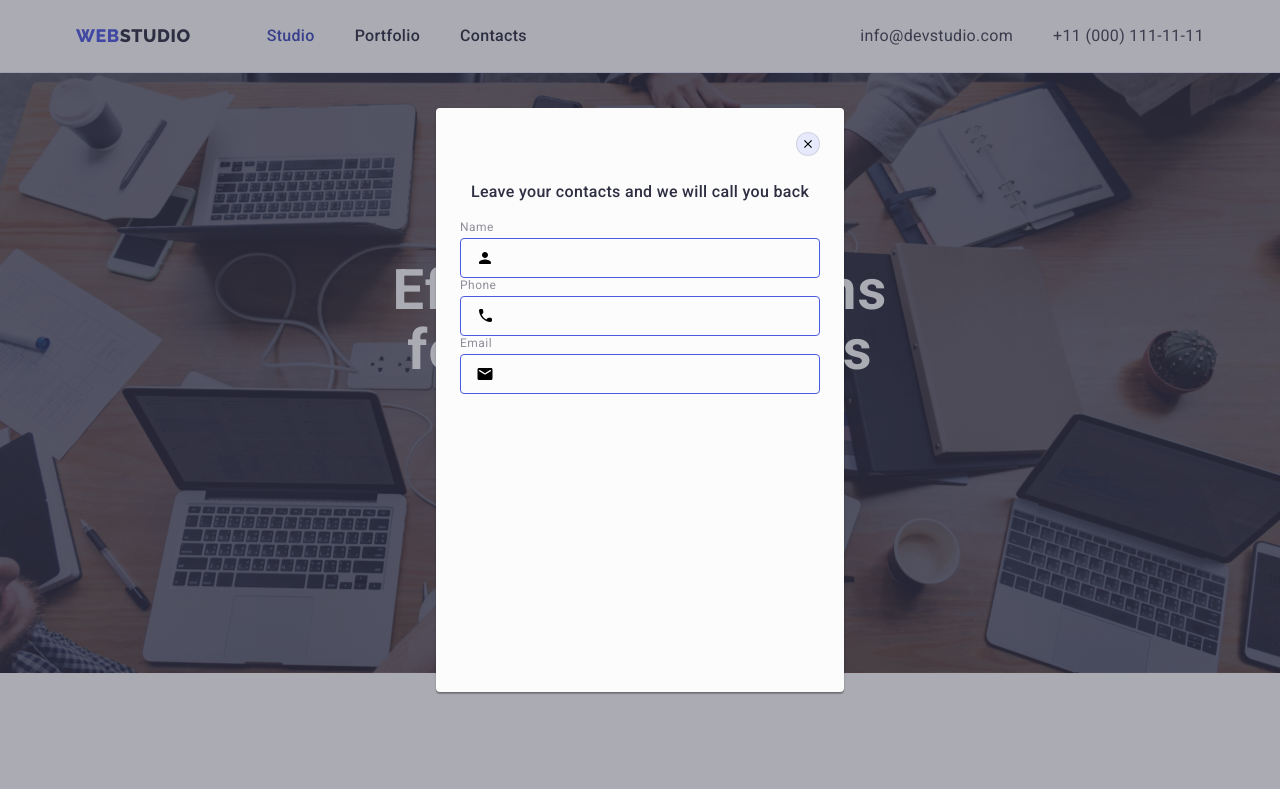
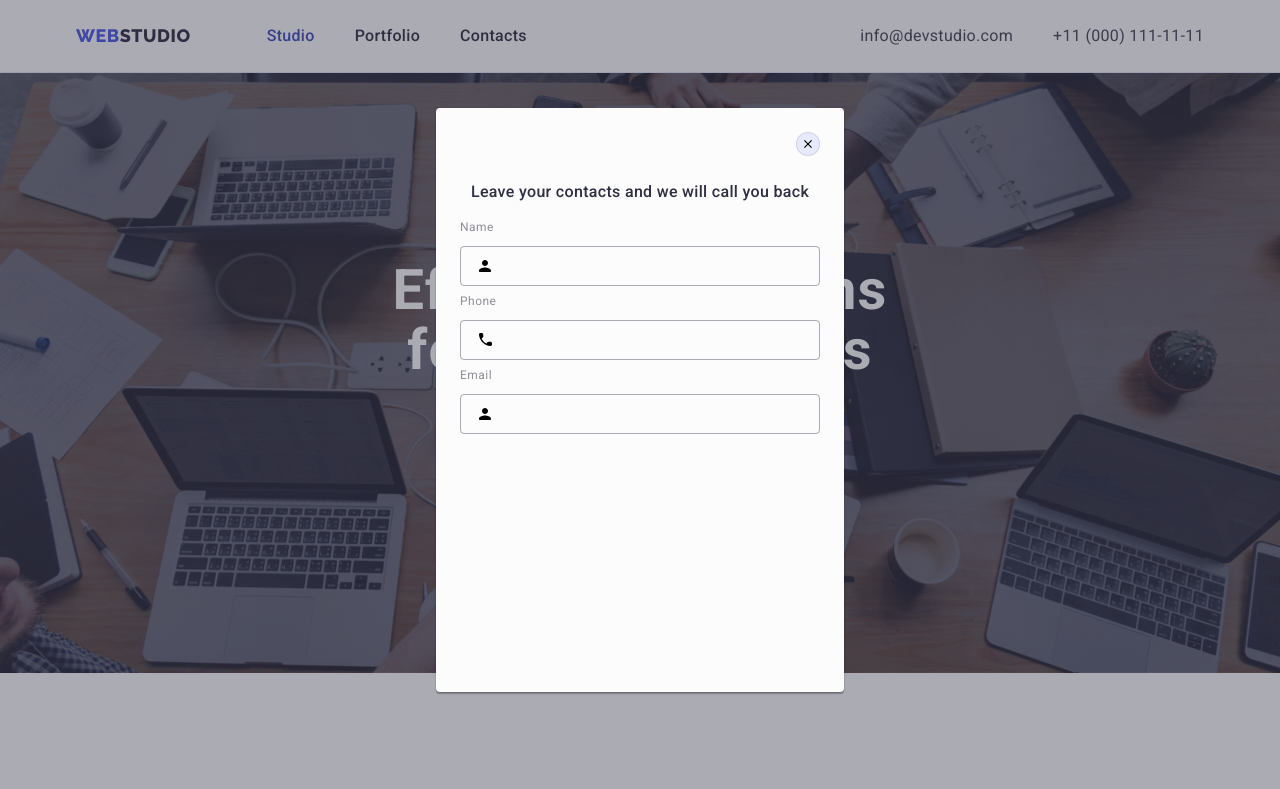
Before and after one commit to Kuko4ka/goit-markup-hw-05, a plain HTML site: page index.html in a window 1280 px wide. Both pictures are taken after a click on the button "Order Service". Shown: the top 789 px of the page. Drawn offline with nearby package versions, Linux system fonts and the light colour scheme.

Commit message:
addmodal3

```diff
--- a/css/styles.css
+++ b/css/styles.css
@@ -741,6 +741,8 @@ img {
 }
 
 .modal-form-div {
+  display: flex;
+  flex-direction: column;
   margin-bottom: 8px;
   gap: 8px;
 }
@@ -768,6 +770,7 @@ img {
   outline: transparent;
   transition: border-color 250ms cubic-bezier(0.4, 0, 0.2, 1);
   border-color: #4d5ae5;
+  border: 1px solid rgba(46, 47, 66, 0.4);
 }
 
 .modal-form-svg {
--- a/index.html
+++ b/index.html
@@ -570,7 +570,11 @@
                 <use href="./images/icons.svg#icon-humancust"></use>
               </svg>
             </div>
+          </div>
+        </form>
 
+        <form>
+          <div class="modal-form-div">
             <label for="tel" class="modal-form-div-label">Phone</label>
             <div class="modal-form-div-container">
               <input type="tel" id="tel" name="tel" class="modal-input" />
@@ -578,12 +582,16 @@
                 <use href="./images/icons.svg#icon-phone"></use>
               </svg>
             </div>
+          </div>
+        </form>
 
+        <form>
+          <div class="modal-form-div">
             <label for="email" class="modal-form-div-label">Email</label>
             <div class="modal-form-div-container">
               <input type="email" id="email" name="email" class="modal-input" />
               <svg width="18" height="24" class="modal-form-svg">
-                <use href="./images/icons.svg#icon-email"></use>
+                <use href="./images/icons.svg#icon-humancust"></use>
               </svg>
             </div>
           </div>
```
